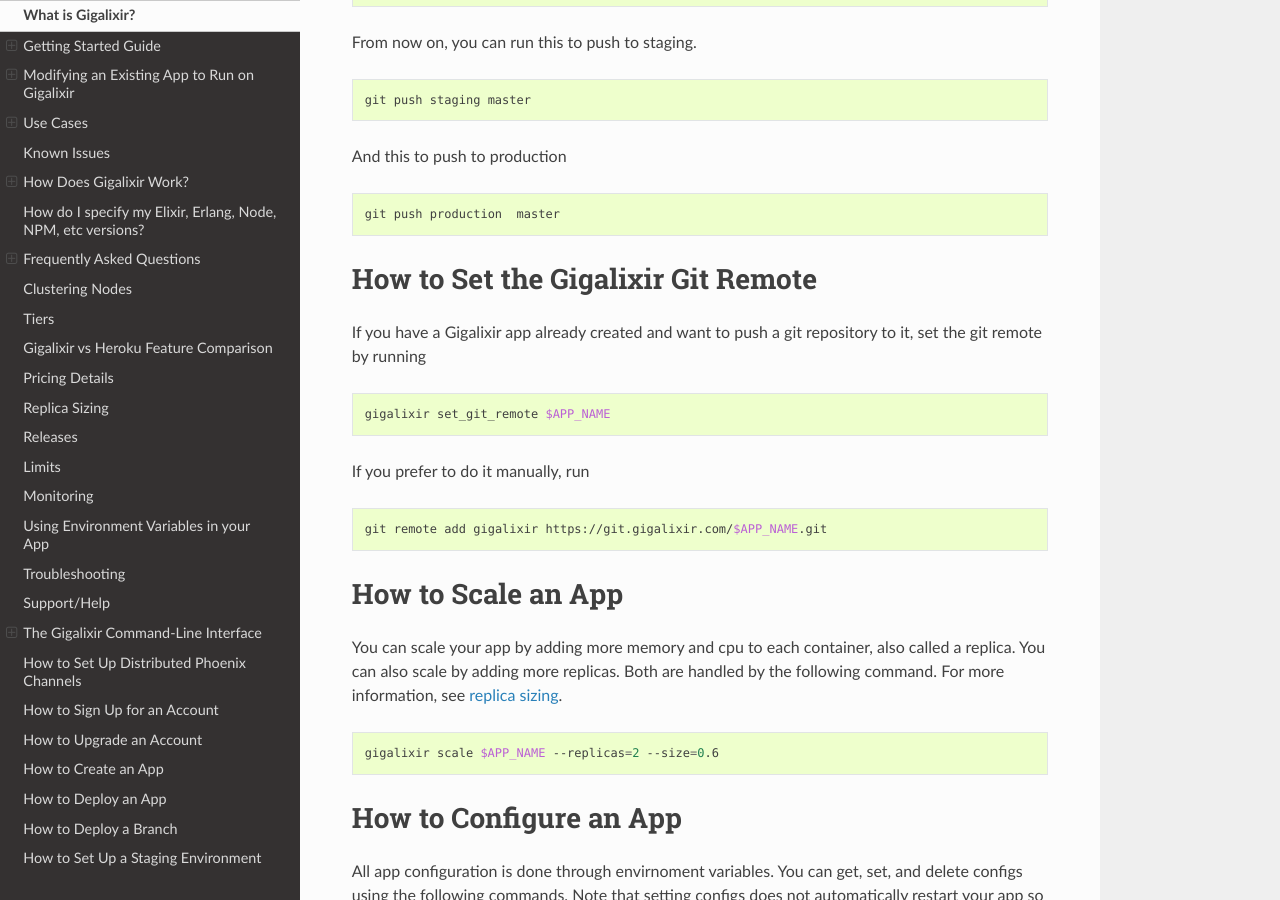
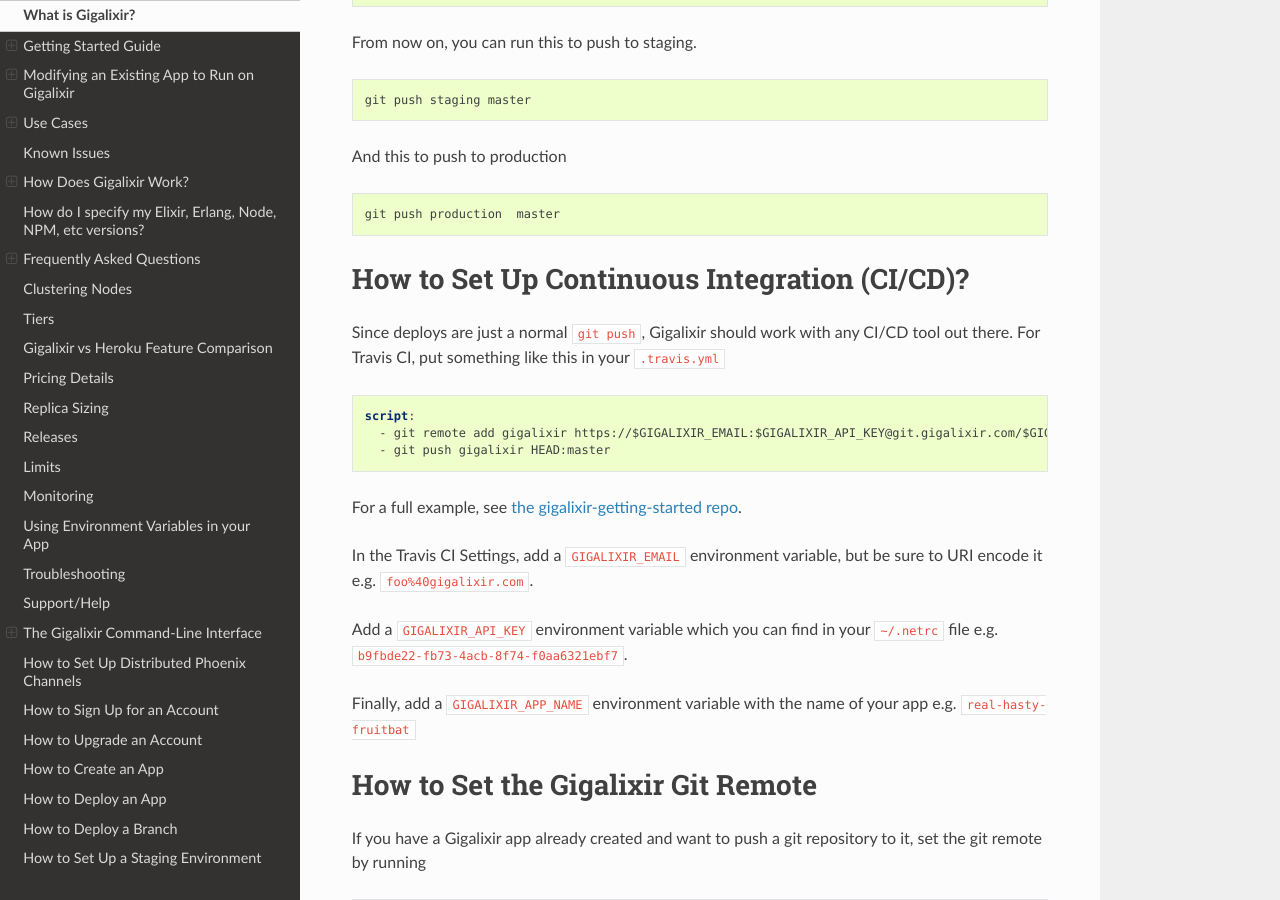
Before and after one commit to gigalixir/gigalixir-cli, a Sphinx documentation site: the page built from docs/source/main.rst, in a window 1280 px wide and 900 px high, scrolled down 22721 px. Built offline with Sphinx 7.4.7 and the Read the Docs theme 2.0.0, drawn with Linux system fonts in a browser that asks for light colours.

Commit message:
CI/CD docs.

```diff
--- a/docs/source/main.rst
+++ b/docs/source/main.rst
@@ -905,6 +905,25 @@ And this to push to production
 
     git push production  master
 
+How to Set Up Continuous Integration (CI/CD)?
+=============================================
+
+Since deploys are just a normal :bash:`git push`, Gigalixir should work with any CI/CD tool out there. For Travis CI, put something like this in your :bash:`.travis.yml`
+
+.. code-block:: yaml
+
+    script:
+      - git remote add gigalixir https://$GIGALIXIR_EMAIL:$GIGALIXIR_API_KEY@git.gigalixir.com/$GIGALIXIR_APP_NAME.git
+      - git push gigalixir HEAD:master
+
+For a full example, see `the gigalixir-getting-started repo <https://github.com/gigalixir/gigalixir-getting-started/blob/js/travis/.travis.yml>`_.
+
+In the Travis CI Settings, add a :bash:`GIGALIXIR_EMAIL` environment variable, but be sure to URI encode it e.g. :bash:`foo%40gigalixir.com`.
+
+Add a :bash:`GIGALIXIR_API_KEY` environment variable which you can find in your :bash:`~/.netrc` file e.g. :bash:`b9fbde22-fb73-4acb-8f74-f0aa6321ebf7`.
+
+Finally, add a :bash:`GIGALIXIR_APP_NAME` environment variable with the name of your app e.g. :bash:`real-hasty-fruitbat`
+
 How to Set the Gigalixir Git Remote
 ===================================
 
```
